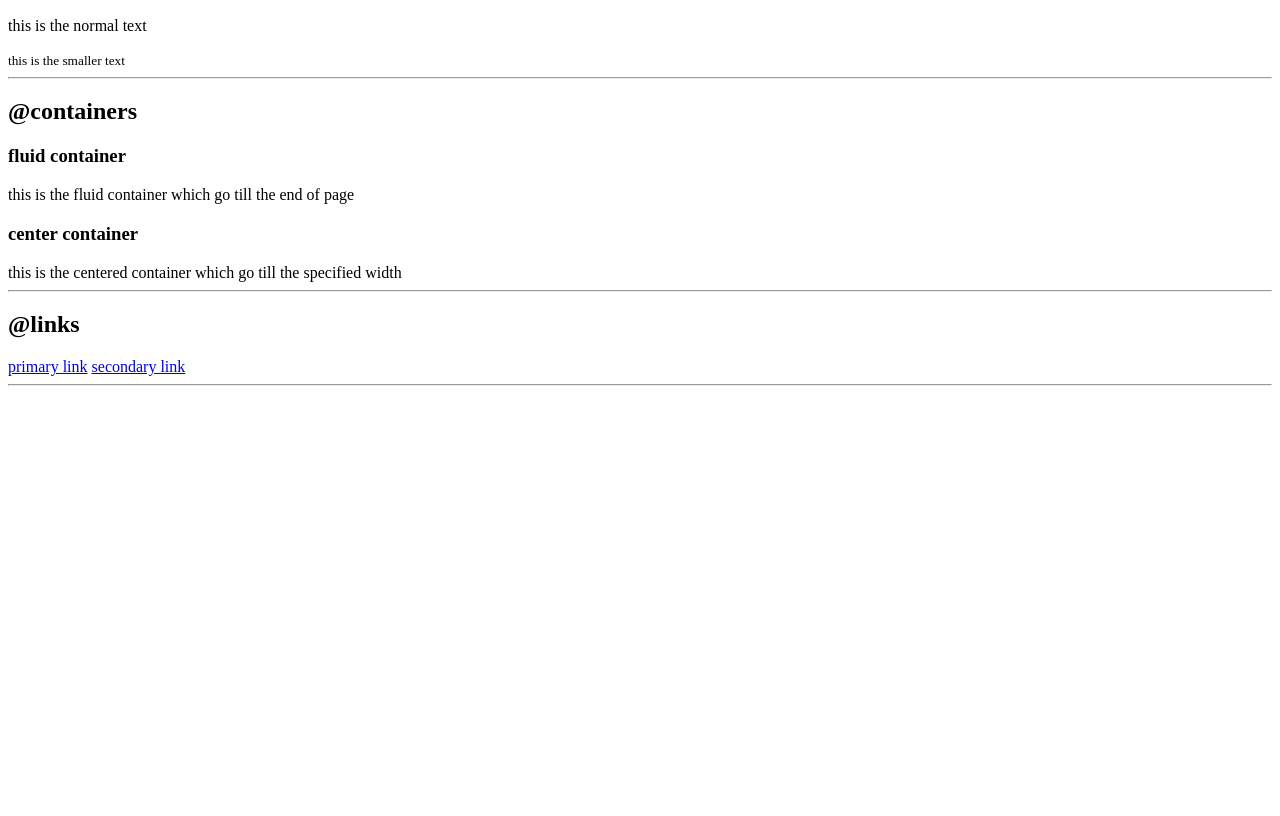
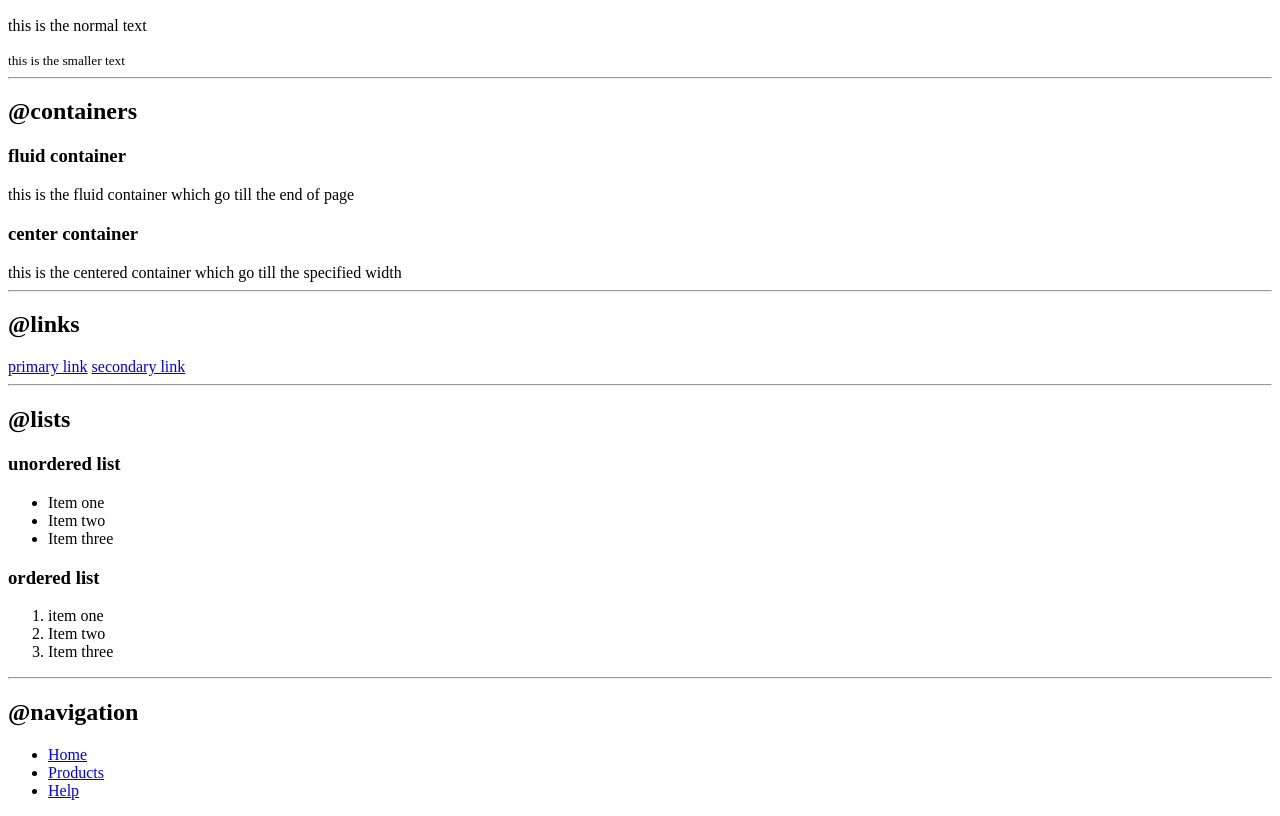
Before and after one commit to ganeshthatipelli/Neogcamp, a plain HTML site: page index.html in a window 1280 px wide. Shown: the part 273-1089 px from the top of the page. Before the commit the page ends 800 px from the top, so only its background shows below. Drawn offline with Linux system fonts and the light colour scheme.

Commit message:
upto navigation

```diff
--- a/index.html
+++ b/index.html
@@ -32,7 +32,30 @@
  <a href="/">secondary link</a>
 
 <hr>
+<h2>@lists</h2>
+<h3>unordered list</h3>
+<ul>
+    <li>Item one</li>
+    <li>Item two</li>
+    <li>Item three</li>
 
+</ul>
+<h3>ordered list</h3>
+<ol>
+<li>item one</li>
+<li>Item two</li>
+    <li>Item three</li>
+</ol>
+<hr>
+
+<h2>@navigation</h2>
+<nav>
+    <ul>
+        <li><a href="/">Home</a></li>
+        <li><a href="/">Products</a></li>
+        <li><a href ="/">Help</a></li>
+    </ul>
+</nav>
 
 
 
```
